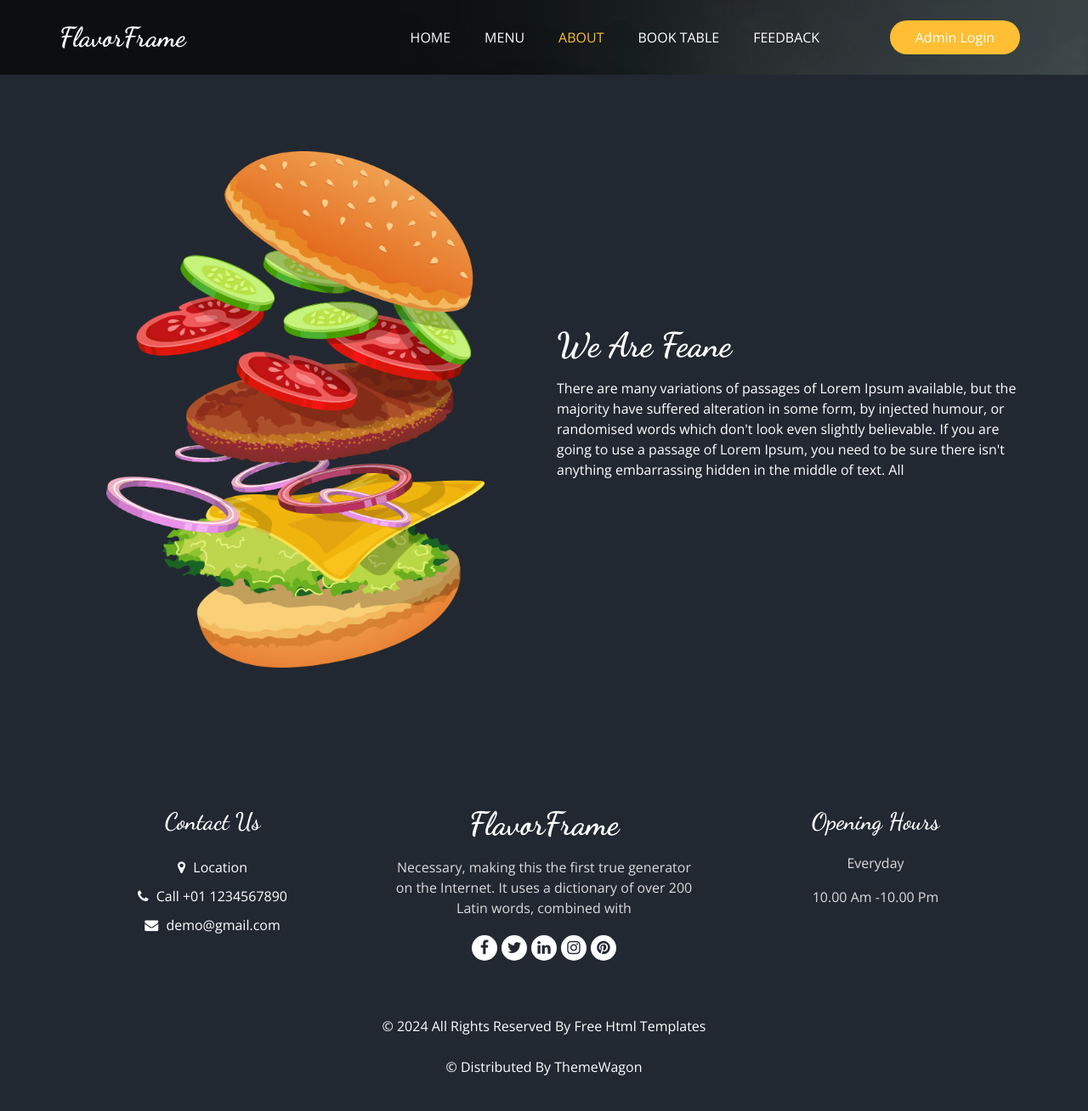
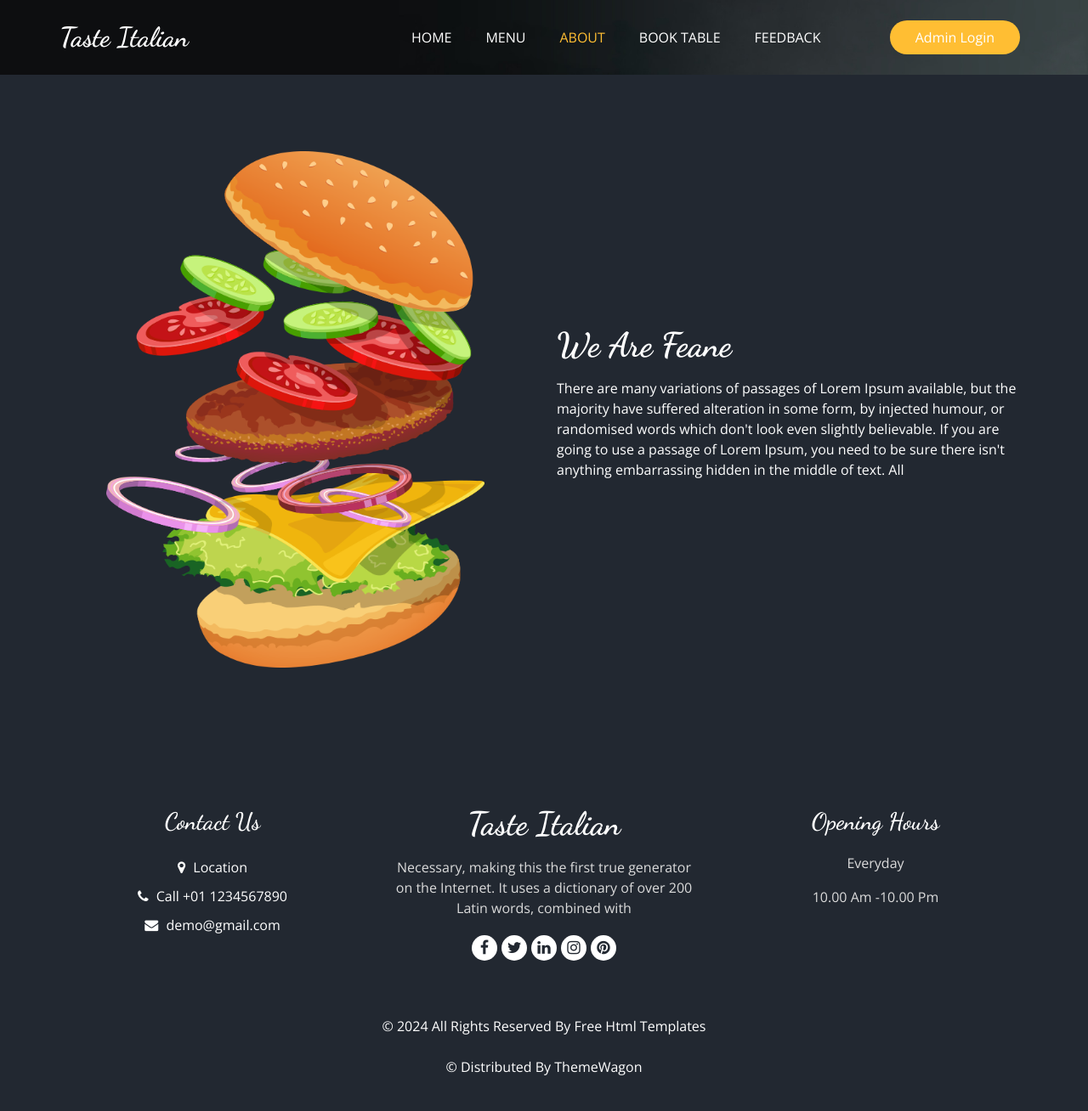
Before and after one commit to saurabh-2001/Taste-Indian-Responsive-Restaurant-Solution-using-Django-Framework, a Django app: page /about in a window 1280 px wide. Shown: the whole page at 85% size. Run offline with Django 5.2, Linux system fonts and the light colour scheme; data comes from the database, SQL or seed files in the repository; some libraries are stand-ins or nearby versions.

Commit message:
Committing changes inside the submodule

```diff
--- a/Template/base.html
+++ b/Template/base.html
@@ -14,7 +14,7 @@
   <meta name="author" content="" />
   <link rel="shortcut icon" href="{% static 'images/favicon.png' %}" type="">
 
-  <title> FlavorFrame </title>
+  <title> Taste Italian </title>
 
   <!-- bootstrap core css -->
   <link rel="stylesheet" type="text/css" href="{% static 'css/bootstrap.css' %}" />
@@ -46,7 +46,7 @@
         <nav class="navbar navbar-expand-lg custom_nav-container ">
           <a class="navbar-brand" href="{% url "Home" %}">
             <span>
-              FlavorFrame
+              Taste Italian
             </span>
           </a>
 
@@ -186,7 +186,7 @@
         <div class="col-md-4 footer-col">
           <div class="footer_detail">
             <a href="" class="footer-logo">
-              FlavorFrame
+              Taste Italian
             </a>
             <p>
               Necessary, making this the first true generator on the Internet. It uses a dictionary of over 200 Latin words, combined with
```
